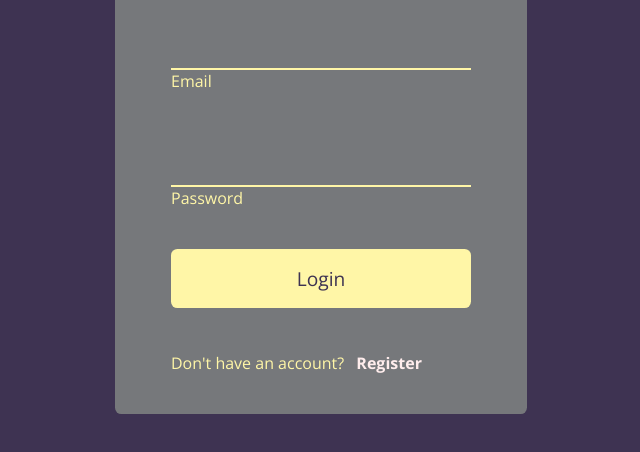
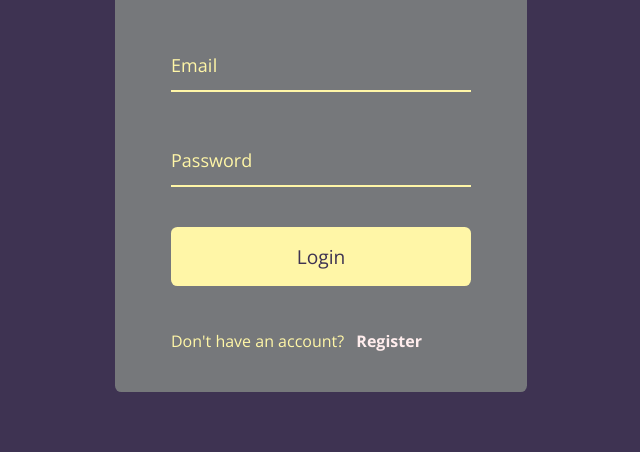
Before and after one commit to vanpixxer/wavy-input-text, a plain HTML site: page index.html in a window 1280 px wide. Shown: the part 250-702 px from the top of the page, without its empty margins (319-959 px from the left). Drawn offline with nearby package versions, Linux system fonts and the light colour scheme.

Commit message:
Finished CSS styles and added wavy moving letters effect with JS

```diff
--- a/index.html
+++ b/index.html
@@ -29,7 +29,7 @@
             <button class="btn">Login</button>
             <p class="text">Don't have an account? <a href="#">Register</a></p>
         </form>
-    </div>
+    </div><!--.container-->
 
     <script src="script.js"></script>
 
--- a/script.js
+++ b/script.js
@@ -0,0 +1,13 @@
+/* get a node list of the labels */
+const labels = document.querySelectorAll('.form-control label')
+
+/* with a node list we can use the forEach() method */
+labels.forEach( label => {
+    label.innerHTML = label.innerText
+    /* use split() method to split letters in labels  into an array */
+    .split( '' )
+    .map( (letter, index) => `<span style="transition-delay:${index *50}ms">${letter}</span>`)
+    /* turn the array of letters into a string with .join() method */
+    .join( '' )
+
+})
--- a/styles.css
+++ b/styles.css
@@ -52,10 +52,32 @@ body {
     font-size: 18px;
 }
 
+.form-control label {
+    position: absolute;
+    top: 1rem;
+    left: 0;
+}
+
 /* get rid of the blue outline around the input boxes during focus and valid states */
 .form-control input:focus,
 .form-control input:valid {
     outline: 0;
+    border-bottom-color: lightblue;
+}
+
+.form-control label span {
+    display: inline-block;
+    font-size: 18px;
+    min-width: 5px;
+    /* create transition effect for label letters when they move up the Y-axis */
+    transition: 0.3s cubic-bezier(0.68, -0.55, 0.265, 1.55);
+}
+
+.form-control input:focus + label span,
+.form-control input:valid + label span {
+    color: lightblue;
+    /* move letters in labels up the Y-axis */
+    transform: translateY(-1.75rem);
 }
 
 .btn {
```
